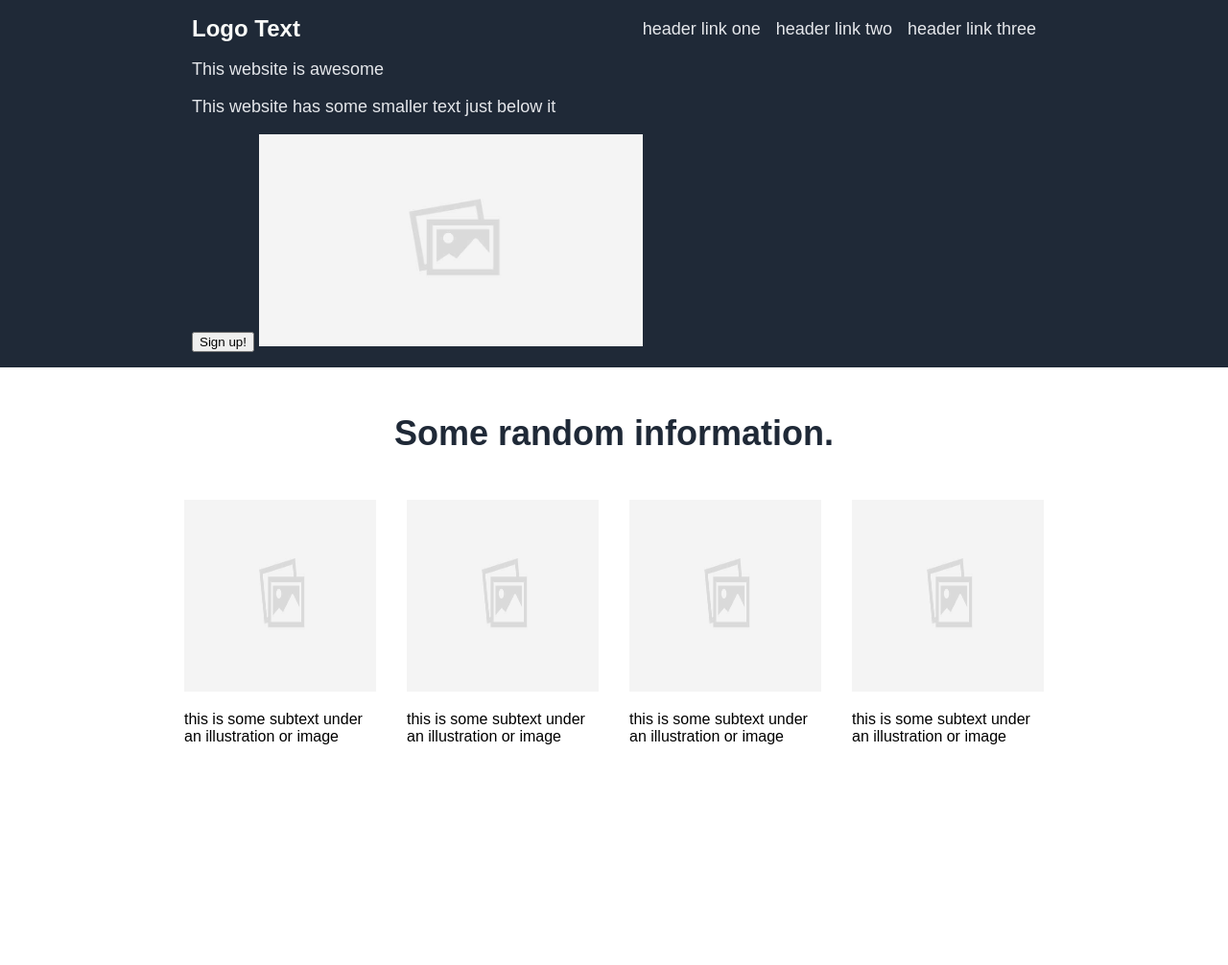
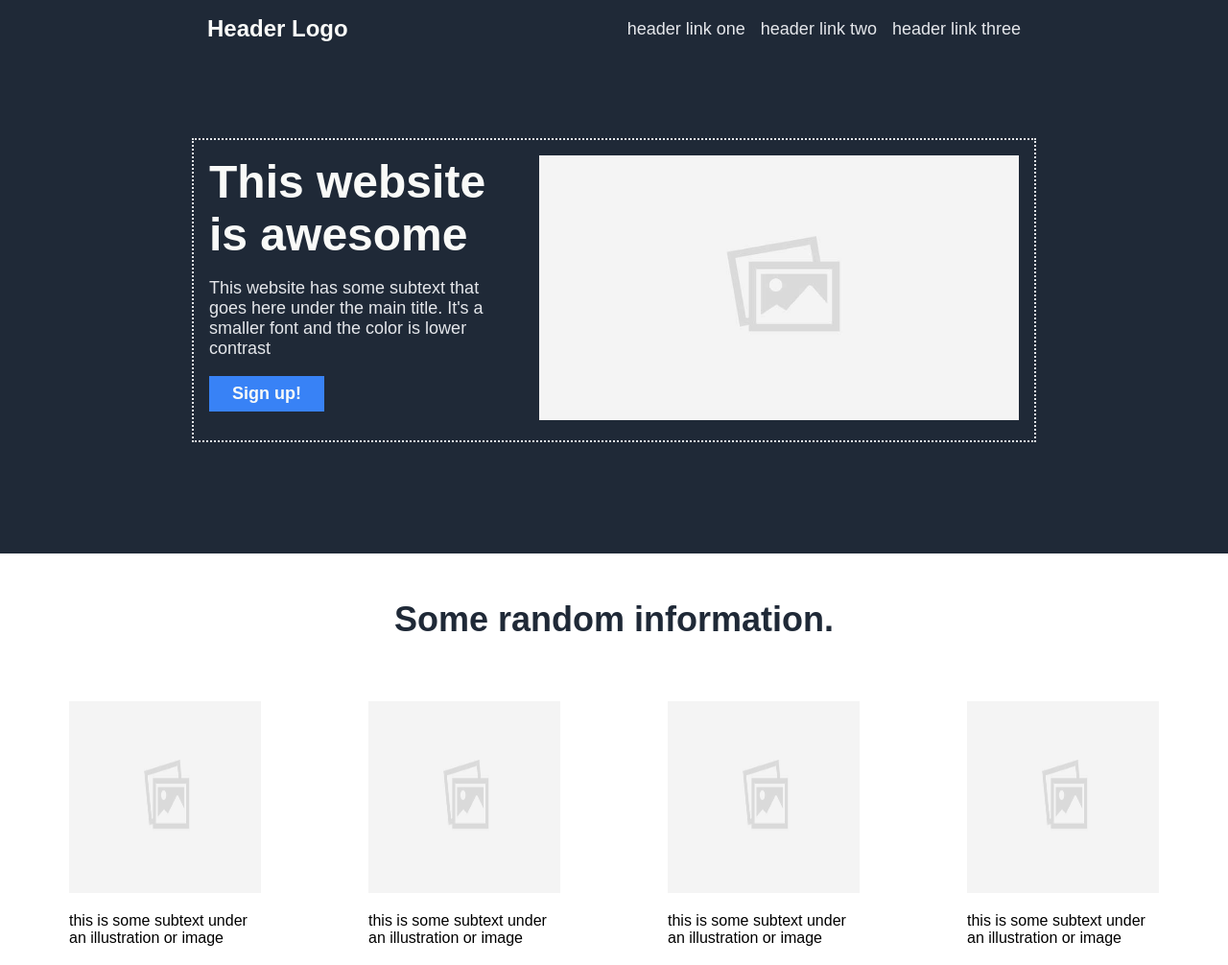
Before and after one commit to np-90/landing-page, a plain HTML site: page index.html in a window 1280 px wide. Shown: the whole page at 96% size. Before the commit the page ends 800 px from the top, so only its background shows below. Drawn offline with Linux system fonts and the light colour scheme.

Commit message:
Improved header

```diff
--- a/index.html
+++ b/index.html
@@ -8,43 +8,50 @@
     <link rel="stylesheet" href="style.css" />
 </head>
 <body>
-    <div class="hero">
+    <div class="top">
         <div class="header">
-          <div class="logo">Logo Text</div>
+          <div class="logo">Header Logo</div>
             <ul>
                 <li>header link one</li>
                 <li>header link two</li>
                 <li>header link three</li>
             </ul>
         </div>
-        <p>This website is awesome</p>
-        <p>This website has some smaller text just below it</p>
-        <button>Sign up!</button>
-        <img class="placeholder" src="placeholder.jpg" alt="placeholder image" />
+
+        <div class="hero">
+            <div class="hero-inner">
+                <h1>This website is awesome</h1>
+                <p>This website has some subtext that goes here under the main title. It's a smaller font and the color is lower contrast</p>
+                <button>Sign up!</button>
+            </div>
+            <div class="hero-inner">
+                <img src="placeholder.jpg" alt="placeholder image" width="500px"/>
+            </div>
+        </div>
     </div>
 
     <div class="grid">
         <div class="information">Some random information.</div>
         <div class="container">
-            <div class="box">
+            <figure class="box">
                 <img src="placeholder.jpg" />
                 <p>this is some subtext under an illustration or image</p>
-            </div>
+            </figure>
 
-            <div class="box">
+            <figure class="box">
                 <img src="placeholder.jpg" />
                 <p>this is some subtext under an illustration or image</p>
-            </div>
+            </figure>
 
-            <div class="box">
+            <figure class="box">
                 <img src="placeholder.jpg" />
                 <p>this is some subtext under an illustration or image</p>
-            </div>
+            </figure>
 
-            <div class="box">
+            <figure class="box">
                 <img src="placeholder.jpg" />
                 <p>this is some subtext under an illustration or image</p>
-            </div>
+            </figure>
         </div>
     </div>
 
--- a/style.css
+++ b/style.css
@@ -1,10 +1,17 @@
+/* Div finder
+div {
+    border-style: dotted;
+    border-width: 2px;
+}
+*/
+
 body {
     margin: 0;
     padding: 0;
     font-family: arial;
 }
 
-.hero {
+.top {
     background-color: #1F2937;
     color: #e5e7eb;
     font-size: 18px;
@@ -15,6 +22,11 @@ body {
     display: flex;
     justify-content: space-between;
     align-items: center;
+    padding: 0 16px;
+}
+
+.hero-inner {
+    color: #e5e7eb;
 }
 
 .logo {
@@ -42,6 +54,7 @@ ul {
     font-size: 36px;
     margin: 48px 0;
 }
+
 .container {
     display: flex;
     gap: 32px;
@@ -56,3 +69,31 @@ ul {
     width: 200px;
     height: 200px;
 }
+
+.hero {
+    display: flex;
+    border-style: dotted;
+    border-width: 2px;
+    color: #e5e7eb;
+    margin: 100px 0;
+}
+
+.hero-inner {
+    padding: 16px;
+}
+
+.hero h1 {
+        font-size: 48px;
+        font-weight: bold;
+        color: #F9FAF8;
+        margin: 0px;
+}
+
+button {
+    background-color: #3882f6;
+    font-size: 18px;
+    color: #F9FAF8;
+    border-style: none;
+    padding: 8px 24px;
+    font-weight: bold;
+}
```
